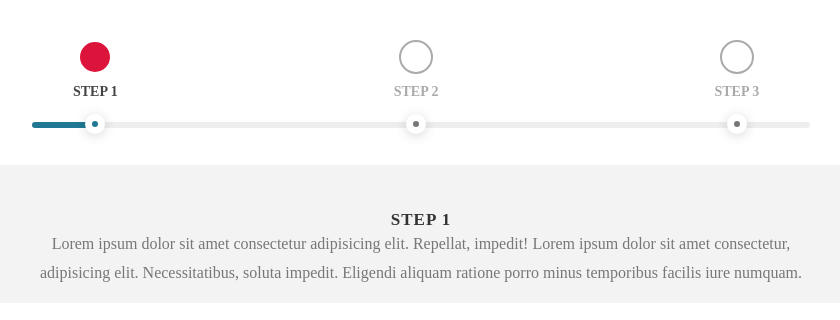
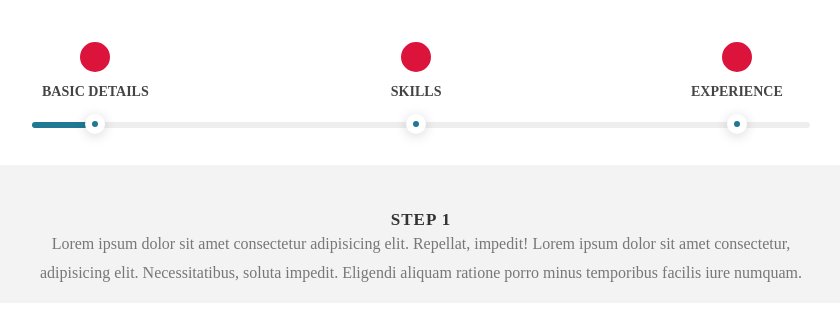
Before and after one commit to kovalen1618/employee-registration-app, an Angular app: page / in a window 1280 px wide. Shown: the top 320 px of the page, without its empty margins (219-1059 px from the left). Built offline with nearby package versions, Linux system fonts and the light colour scheme.

Commit message:
Creates dynamic steps using common module *ngFor directive

```diff
--- a/src/app/app.component.html
+++ b/src/app/app.component.html
@@ -1,14 +1,8 @@
 <div class="progress-wrapper">
   <div id="progress-bar-container">
     <ul>
-      <li class="step step01 active">
-        <div class="step-inner">Step 1</div>
-      </li>
-      <li class="step step02">
-        <div class="step-inner">Step 2</div>
-      </li>
-      <li class="step step03">
-        <div class="step-inner">Step 3</div>
+      <li class="step step01 active" *ngFor="let step of stepList">
+        <div class="step-inner">{{step.stepName}}</div>
       </li>
     </ul>
     <div id="line">
--- a/src/app/app.component.ts
+++ b/src/app/app.component.ts
@@ -1,12 +1,18 @@
 import { Component } from '@angular/core';
 import { RouterOutlet } from '@angular/router';
+import { CommonModule } from '@angular/common';
 
 @Component({
   selector: 'app-root',
-  imports: [RouterOutlet],
+  imports: [RouterOutlet, CommonModule],
   templateUrl: './app.component.html',
   styleUrl: './app.component.css'
 })
 export class AppComponent {
-  title = 'employee-registration-app';
+
+  stepList: any[] = [
+    { stepName: 'Basic Details', isComplete: false },
+    { stepName: 'Skills', isComplete: false },
+    { stepName: 'Experience', isComplete: false },
+  ]
 }
```
